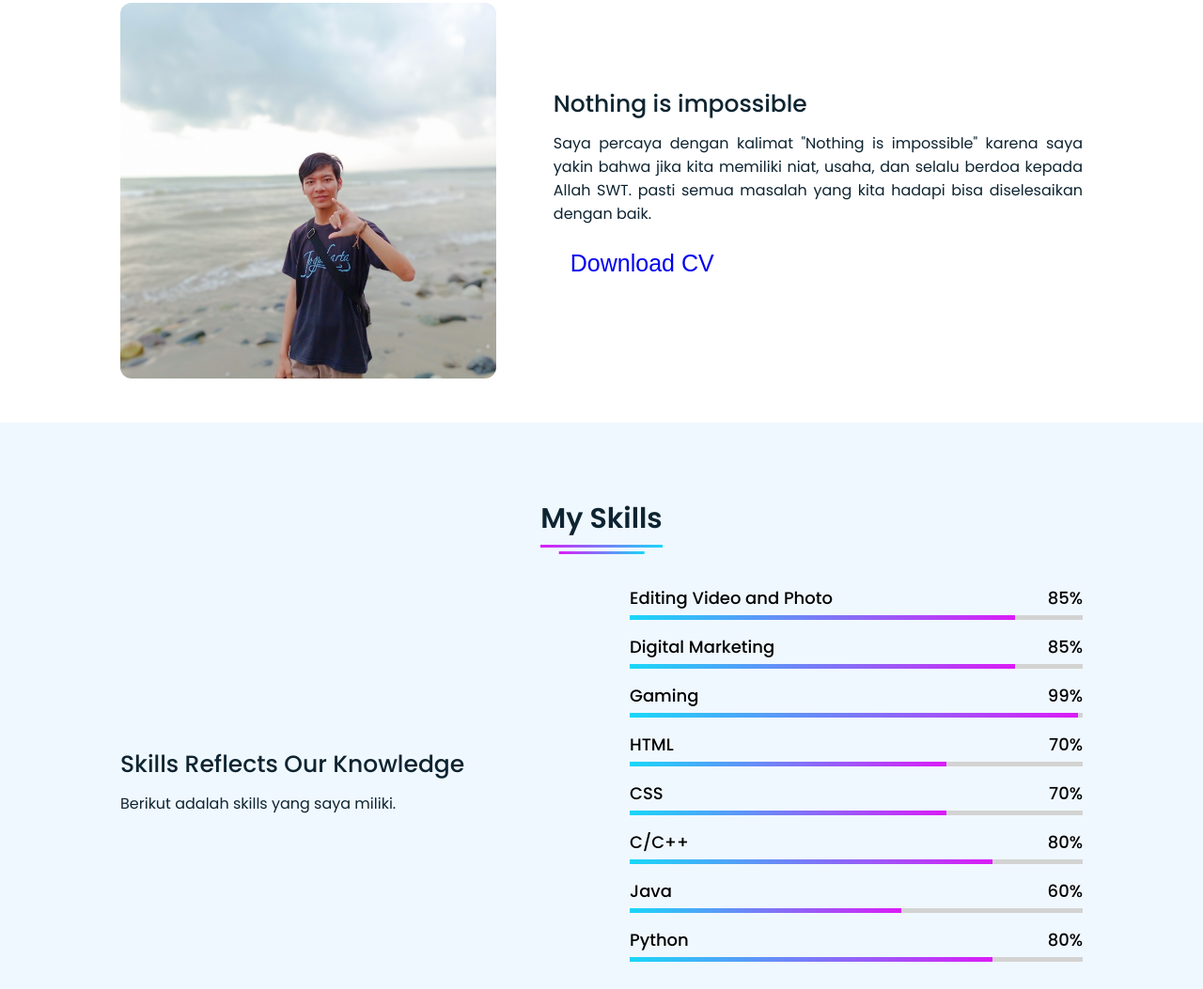
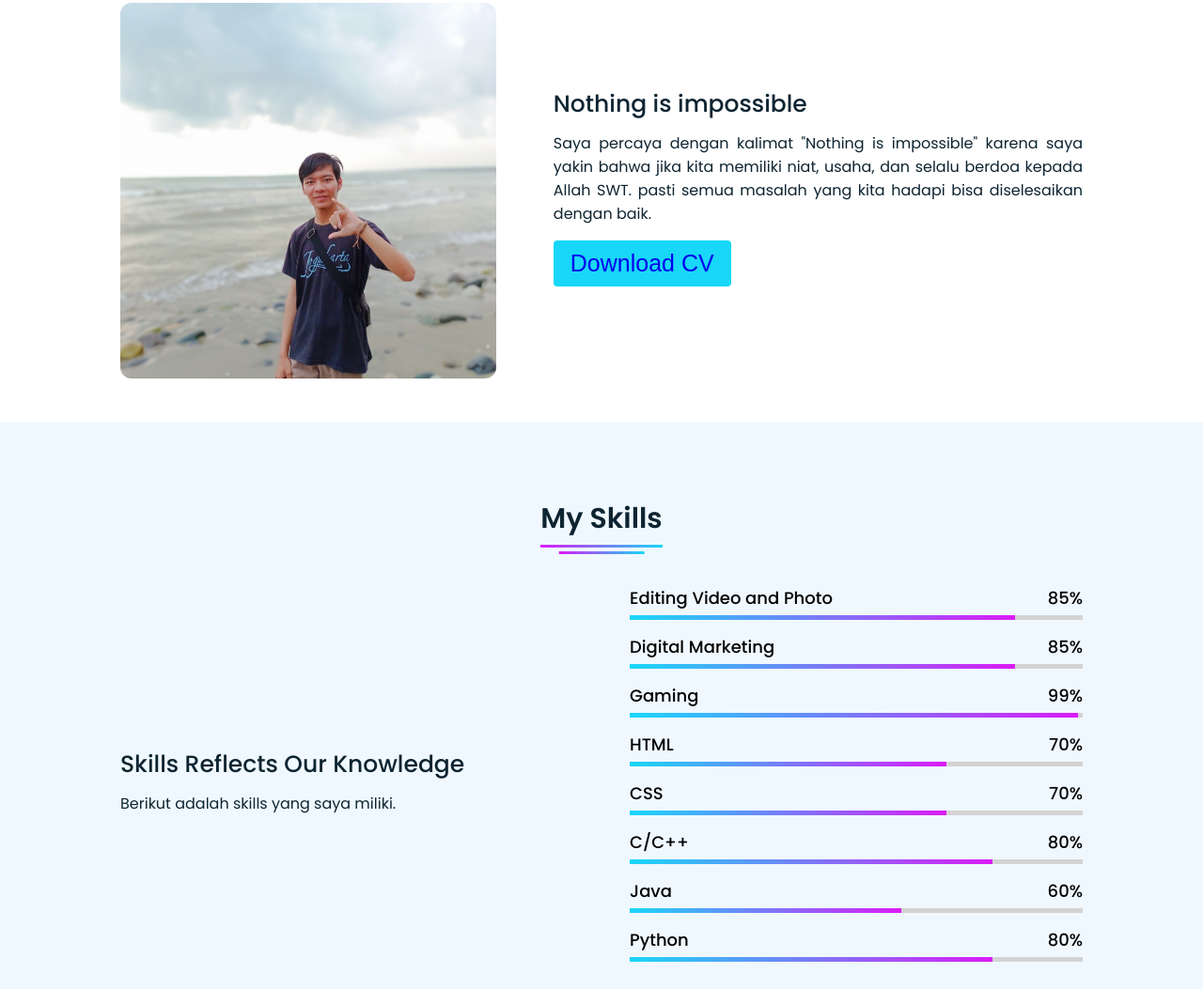
Before and after one commit to Hoshizoraa/Hoshizora.github.io, a plain HTML site: page index.html in a window 1280 px wide. Shown: the part 950-2003 px from the top of the page at 94% size. Drawn offline with Linux system fonts and the light colour scheme.

Commit message:
Update style.css

```diff
--- a/style.css
+++ b/style.css
@@ -246,7 +246,7 @@ section .button button{ /*download cv sebelum ditekan*/
     border-radius: 4px;
     font-size: 25px;
     font-weight: 400;
-    background: #fff;
+    background: #19d7f8;
     color: #fff;
     border: 2px solid transparent;
     cursor: pointer;
```
